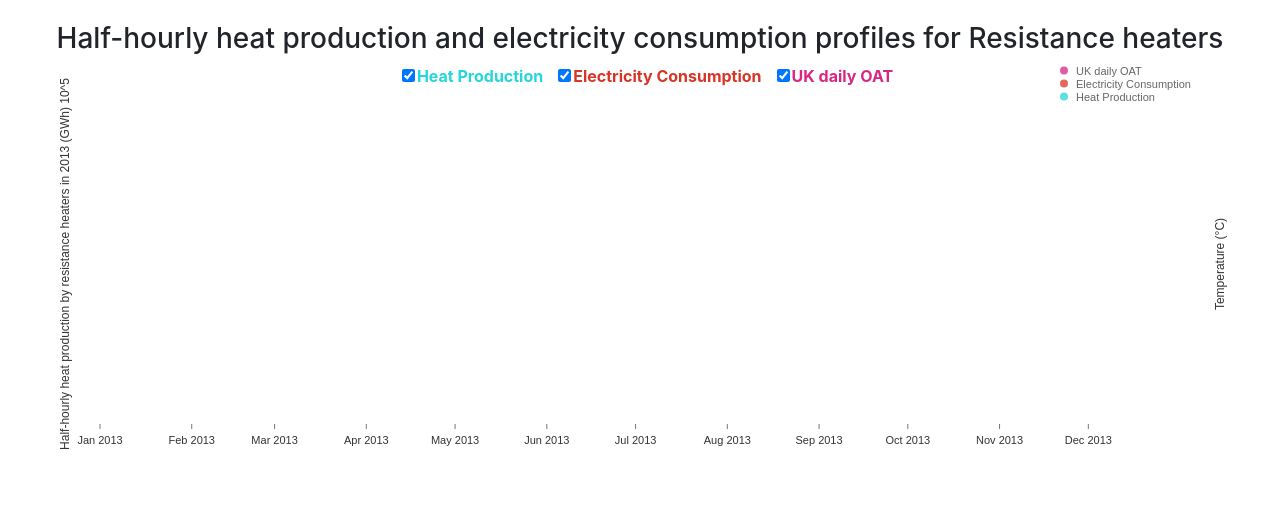
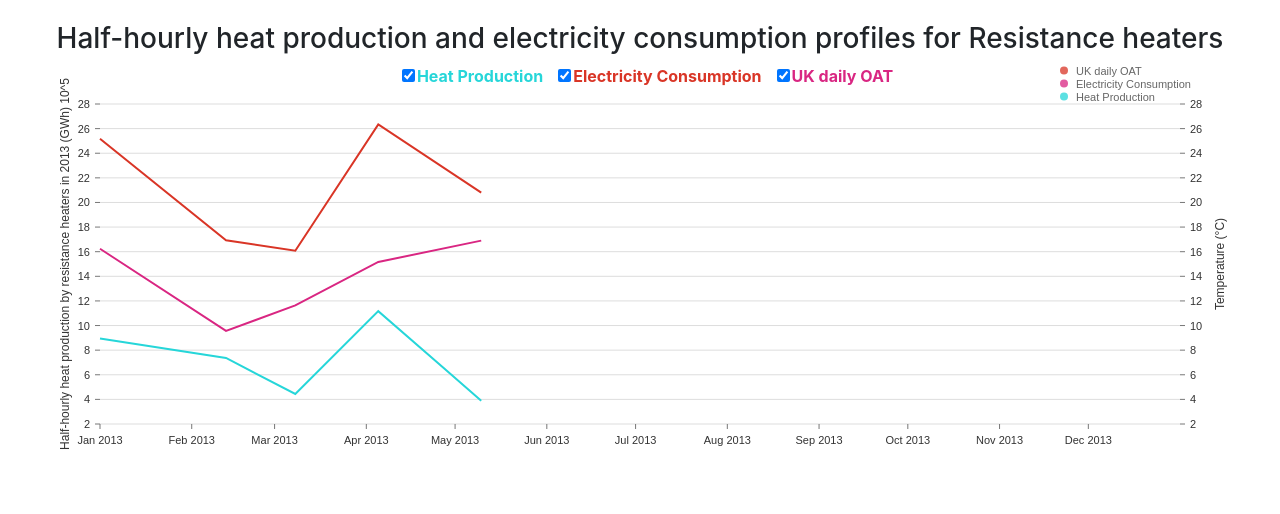
Before and after one commit to feifei1002/energy-visualisation, a React (Vite) app in the folder Code/Frontend/: page /visualisations/halfhourlyresistanceheaters in a window 1280 px wide. Shown: the part 144-658 px from the top of the page. Built offline with nearby package versions, Linux system fonts and the light colour scheme; no server answers.

Commit message:
fixed checkboxes error on the 2nd graph

```diff
--- a/Code/Frontend/src/components/graphs/ElectricityDemandForHeatPumps.jsx
+++ b/Code/Frontend/src/components/graphs/ElectricityDemandForHeatPumps.jsx
@@ -10,7 +10,7 @@ export default function ElectricityDemandForHeatPumps({data}) {
     //a set of test data to use to generate the graph instead of the actual data (very slow)
     const testData = [
         {
-            "id": "ASHP",
+            "id": "air-source heat pumps",
             "color": "hsl(181, 70%, 50%)",
             "data": [
                 {"x": "2013-01-01T00:00:00" , "y": 0.0000894006878634641*100000},
@@ -20,7 +20,7 @@ export default function ElectricityDemandForHeatPumps({data}) {
                 {"x": "2013-05-09T20:00:00", "y": 0.00003897649693032608*100000},
             ]},
         {
-            "id": "Temperature",
+            "id": "ground-source heat pumps",
             "color": "hsl(329, 70%, 50%)",
             "data": [
                 {"x": "2013-01-01T00:00:00", "y": 7.3},
@@ -30,7 +30,7 @@ export default function ElectricityDemandForHeatPumps({data}) {
                 {"x": "2013-05-09T20:00:00", "y": 13},
             ]},
         {
-            "id": "GSHP",
+            "id": "UK daily OAT",
             "color": "hsl(5, 70%, 50%)",
             "data": [
                 {"x": "2013-01-01T00:00:00" , "y": 0.0000894006878634641*100000},
@@ -78,11 +78,11 @@ export default function ElectricityDemandForHeatPumps({data}) {
     ];
     //To handle if the checkboxes are being checked or not
     const handleShowASHPElecLineChange = () => {
-        setShowASHPElecLine(!setShowASHPElecLine);
+        setShowASHPElecLine(!showASHPElecLine);
     }
 
     const handleShowGSHPElecLineChange = () => {
-        setShowGSHPElecLine(!setShowGSHPElecLine);
+        setShowGSHPElecLine(!showGSHPElecLine);
     }
 
     const handleShowOATLineChange = () => {
--- a/Code/Frontend/src/components/graphs/ResistanceHeatersProducedAndConsumed.jsx
+++ b/Code/Frontend/src/components/graphs/ResistanceHeatersProducedAndConsumed.jsx
@@ -9,7 +9,7 @@ export default function ResistanceHeatersProducedAndConsumed({data}) {
     //a set of test data to use to generate the graph instead of the actual data (very slow)
     const testData = [
         {
-            "id": "Data 1",
+            "id": "Heat Production",
             "color": "hsl(181, 70%, 50%)",
             "data": [
                 {"x": "2013-01-01T00:00:00" , "y": 0.0000894006878634641*100000},
@@ -19,7 +19,7 @@ export default function ResistanceHeatersProducedAndConsumed({data}) {
                 {"x": "2013-05-09T20:00:00", "y": 0.00003897649693032608*100000},
             ]},
         {
-            "id": "Temperature",
+            "id": "Electricity Consumption",
             "color": "hsl(329, 70%, 50%)",
             "data": [
                 {"x": "2013-01-01T00:00:00", "y": 7.3},
@@ -29,7 +29,7 @@ export default function ResistanceHeatersProducedAndConsumed({data}) {
                 {"x": "2013-05-09T20:00:00", "y": 13},
             ]},
         {
-            "id": "Data 2",
+            "id": "UK daily OAT",
             "color": "hsl(5, 70%, 50%)",
             "data": [
                 {"x": "2013-01-01T00:00:00" , "y": 0.0000894006878634641*100000},
@@ -112,8 +112,8 @@ export default function ResistanceHeatersProducedAndConsumed({data}) {
 
                 <ResponsiveLine
                     // data={formattedDataList.flat()}
-                    data={filterData}
-                    // data={testData}
+                    // data={filterData}
+                    data={testData}
                     margin={{ top: 40, right: 100, bottom: 40, left: 100 }}
                     xScale={
                     { type: 'time',
--- a/Code/Frontend/src/pages/ResistanceHeatersPage.jsx
+++ b/Code/Frontend/src/pages/ResistanceHeatersPage.jsx
@@ -27,6 +27,7 @@ export default function ResistanceHeatersPage() {
             <VisualisationsDropdownMenu></VisualisationsDropdownMenu><br></br>
             <h3>Half-hourly heat production and electricity consumption profiles for Resistance heaters</h3>
             <ResistanceHeatersProducedAndConsumed data={heatData}></ResistanceHeatersProducedAndConsumed><br></br>
+
             <h3>Half-hourly electricity demand for heat pumps and gas/hydrogen demand for boilers</h3>
             <ElectricityDemandForHeatPumps data={heatData}></ElectricityDemandForHeatPumps>
 
```
